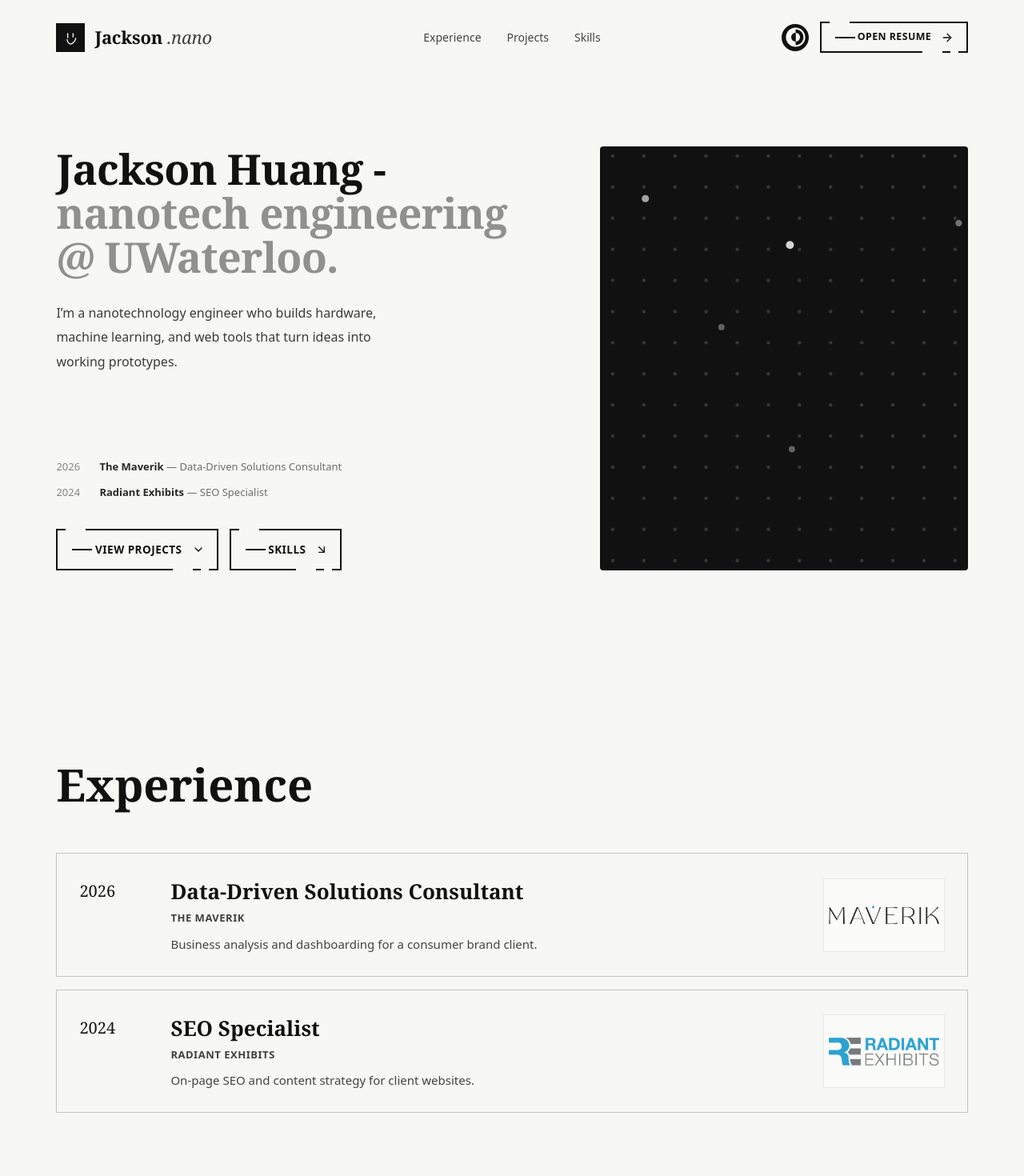
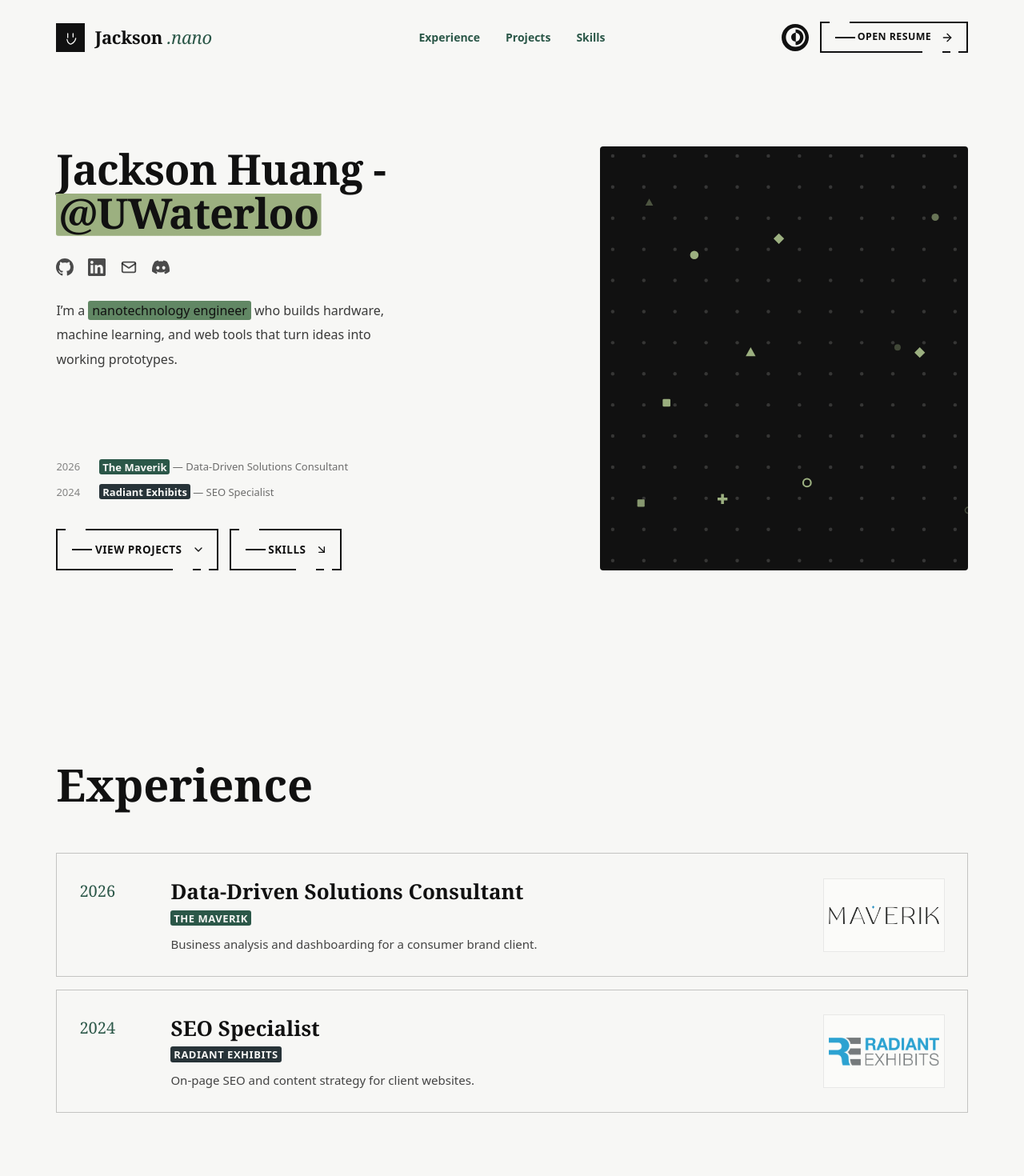
Before and after one commit to JacksonHuang312/portfolio, a React (Vite) app: page / in a window 1280 px wide. Shown: the top 1470 px of the page at 80% size. Built offline with nearby package versions, Linux system fonts and the light colour scheme.

Commit message:
Changed theme of website + added buttons

```diff
--- a/src/components/Experience.jsx
+++ b/src/components/Experience.jsx
@@ -14,7 +14,11 @@ export default function Experience() {
               <p className="experience-item__year">{role.year}</p>
               <div className="experience-item__body">
                 <h3>{role.title}</h3>
-                <p className="experience-item__company">{role.company}</p>
+                <p className="experience-item__company">
+                  {role.url ? (
+                    <a className={`highlight highlight--${role.highlight}`} href={role.url} target="_blank" rel="noopener">{role.company}</a>
+                  ) : role.company}
+                </p>
                 <p className="experience-item__blurb">{role.blurb}</p>
               </div>
               <div className="experience-item__logo">
--- a/src/components/Hero.jsx
+++ b/src/components/Hero.jsx
@@ -1,37 +1,84 @@
-import { Fragment, useRef } from 'react'
+import { Fragment, useEffect, useRef, useState } from 'react'
 import gsap from 'gsap'
 import { useGSAP } from '@gsap/react'
 import Lattice from './Lattice.jsx'
-import { ArrowDownRight, ChevronDown } from './Icons.jsx'
+import { ArrowDownRight, ChevronDown, Discord, GitHub, LinkedIn, Mail } from './Icons.jsx'
 import { roles } from '../data/roles.js'
+import { DISCORD_USERNAME, EMAIL, GITHUB_URL, LINKEDIN_URL } from '../data/contact.js'
 
 gsap.registerPlugin(useGSAP)
 
 // The headline is split into words so each one can rise out of its own mask.
 // Only the name is left at full brightness; the rest sits back a shade.
+// Each part starts on its own line.
 const TITLE = [
   { text: 'Jackson Huang -' },
-  { text: 'nanotech engineering @ UWaterloo.', muted: true },
+  { text: '@UWaterloo', muted: true, href: 'https://uwaterloo.ca/', highlight: 1 },
 ]
 
 const LATTICE_WIDTH = 572
 const LATTICE_HEIGHT = 660
 
 function Title() {
-  const words = TITLE.flatMap((part) =>
-    part.text.split(' ').map((word) => ({ word, muted: part.muted })),
+  const words = TITLE.flatMap((part, p) =>
+    part.text.split(' ').map((word, w) => ({
+      word,
+      muted: part.muted,
+      href: part.href,
+      highlight: part.highlight,
+      lineStart: p > 0 && w === 0,
+    })),
   )
   return (
     <h1 className="hero__title">
-      {words.map(({ word, muted }, i) => (
+      {words.map(({ word, muted, href, highlight, lineStart }, i) => (
         <Fragment key={i}>
-          {i > 0 ? ' ' : null}
+          {lineStart ? <br /> : i > 0 ? ' ' : null}
           <span className={muted ? 'word word--muted' : 'word'}>
-            <span className="word__inner">{word}</span>
+            {href ? (
+              <a className={`word__inner highlight highlight--${highlight}`} href={href} target="_blank" rel="noopener">{word}</a>
+            ) : (
+              <span className="word__inner">{word}</span>
+            )}
           </span>
         </Fragment>
       ))}
     </h1>
+  )
+}
+
+// Discord has no profile links for usernames, so this copies the username instead
+// and briefly shows a note saying so.
+function DiscordCopy() {
+  const [status, setStatus] = useState(null)
+  const timer = useRef(null)
+
+  useEffect(() => () => clearTimeout(timer.current), [])
+
+  const copy = async () => {
+    try {
+      await navigator.clipboard.writeText(DISCORD_USERNAME)
+      setStatus('copied')
+    } catch {
+      setStatus('failed')
+    }
+    clearTimeout(timer.current)
+    timer.current = setTimeout(() => setStatus(null), 2000)
+  }
+
+  return (
+    <button
+      type="button"
+      className="hero__social-button"
+      onClick={copy}
+      aria-label={`Copy Discord username ${DISCORD_USERNAME}`}
+    >
+      <Discord />
+      <span className={`hero__social-toast${status ? ' is-visible' : ''}`} role="status">
+        {status === 'copied' && 'Username copied!'}
+        {status === 'failed' && `Discord: ${DISCORD_USERNAME}`}
+      </span>
+    </button>
   )
 }
 
@@ -87,8 +134,8 @@ export default function Hero() {
             yTo(-((e.clientY - r.top) / r.height - 0.5) * 28)
 
             dotNodes.forEach((dotNode) => {
-              const dotX = Number(dotNode.getAttribute('cx'))
-              const dotY = Number(dotNode.getAttribute('cy'))
+              const dotX = Number(dotNode.dataset.x)
+              const dotY = Number(dotNode.dataset.y)
               const distanceX = dotX - pointerX
               const distanceY = dotY - pointerY
               const distance = Math.hypot(distanceX, distanceY)
@@ -137,8 +184,30 @@ export default function Hero() {
           <div className="hero__text">
             <Title />
 
+            <div className="hero__socials" data-reveal>
+              <a href={GITHUB_URL} target="_blank" rel="noreferrer" aria-label="GitHub">
+                <GitHub />
+              </a>
+              <a href={LINKEDIN_URL} target="_blank" rel="noreferrer" aria-label="LinkedIn">
+                <LinkedIn />
+              </a>
+              <a href={`mailto:${EMAIL}`} aria-label={`Email ${EMAIL}`}>
+                <Mail />
+              </a>
+              <DiscordCopy />
+            </div>
+
             <p className="hero__lede" data-reveal>
-              I&rsquo;m a nanotechnology engineer who builds hardware, machine learning, and web
+              I&rsquo;m a{' '}
+              <a
+                className="highlight highlight--2"
+                href="https://uwaterloo.ca/future-students/programs/nanotechnology-engineering"
+                target="_blank"
+                rel="noopener"
+              >
+                nanotechnology engineer
+              </a>{' '}
+              who builds hardware, machine learning, and web
               tools that turn ideas into working prototypes.
             </p>
           </div>
@@ -149,7 +218,11 @@ export default function Hero() {
                 <div className="hero__role" key={role.company}>
                   <span className="hero__role-year">{role.year}</span>
                   <span className="hero__role-detail">
-                    <strong>{role.company}</strong> &mdash; {role.title}
+                    <strong>
+                      {role.url ? (
+                        <a className={`highlight highlight--${role.highlight}`} href={role.url} target="_blank" rel="noopener">{role.company}</a>
+                      ) : role.company}
+                    </strong> &mdash; {role.title}
                   </span>
                 </div>
               ))}
--- a/src/components/Icons.jsx
+++ b/src/components/Icons.jsx
@@ -57,6 +57,19 @@ export const GitHub = () => (
   </svg>
 )
 
+export const Mail = () => (
+  <svg {...base}>
+    <rect x="3" y="5" width="18" height="14" rx="2" />
+    <path d="m3 7 9 6 9-6" />
+  </svg>
+)
+
+export const Discord = () => (
+  <svg width="16" height="16" viewBox="0 0 24 24" fill="currentColor" aria-hidden="true" focusable="false">
+    <path d="M20.317 4.37a19.791 19.791 0 0 0-4.885-1.515.074.074 0 0 0-.079.037c-.21.375-.444.864-.608 1.25a18.27 18.27 0 0 0-5.487 0 12.64 12.64 0 0 0-.617-1.25.077.077 0 0 0-.079-.037A19.736 19.736 0 0 0 3.677 4.37a.07.07 0 0 0-.032.027C.533 9.046-.32 13.58.099 18.057a.082.082 0 0 0 .031.057 19.9 19.9 0 0 0 5.993 3.03.078.078 0 0 0 .084-.028c.462-.63.874-1.295 1.226-1.994a.076.076 0 0 0-.041-.106 13.107 13.107 0 0 1-1.872-.892.077.077 0 0 1-.008-.128 10.2 10.2 0 0 0 .372-.292.074.074 0 0 1 .077-.01c3.928 1.793 8.18 1.793 12.062 0a.074.074 0 0 1 .078.01c.12.098.246.198.373.292a.077.077 0 0 1-.006.127 12.299 12.299 0 0 1-1.873.892.077.077 0 0 0-.041.107c.36.698.772 1.362 1.225 1.993a.076.076 0 0 0 .084.028 19.839 19.839 0 0 0 6.002-3.03.077.077 0 0 0 .032-.054c.5-5.177-.838-9.674-3.549-13.66a.061.061 0 0 0-.031-.03zM8.02 15.33c-1.183 0-2.157-1.085-2.157-2.419 0-1.333.956-2.419 2.157-2.419 1.21 0 2.176 1.096 2.157 2.42 0 1.333-.956 2.418-2.157 2.418zm7.975 0c-1.183 0-2.157-1.085-2.157-2.419 0-1.333.955-2.419 2.157-2.419 1.21 0 2.176 1.096 2.157 2.42 0 1.333-.946 2.418-2.157 2.418z" />
+  </svg>
+)
+
 // A hand-drawn smiley: two eye strokes and a lopsided grin.
 export const BrandMark = () => (
   <svg
--- a/src/components/Lattice.jsx
+++ b/src/components/Lattice.jsx
@@ -6,9 +6,37 @@ import { buildLattice } from '../lib/lattice.js'
 const W = 572
 const H = 660
 
+// The highlighted atoms cycle through these shapes, each drawn around (x, y).
+// data-x / data-y hold the centre so the hero's cursor effect works for any shape.
+const SHAPES = ['circle', 'square', 'triangle', 'ring', 'diamond', 'plus']
+
+function Atom({ x, y, shape }) {
+  const props = { className: 'lattice__atom', 'data-x': x, 'data-y': y }
+
+  switch (shape) {
+    case 'square':
+      return <rect {...props} x={x - 5.5} y={y - 5.5} width="11" height="11" rx="1.5" />
+    case 'triangle':
+      return <path {...props} d={`M${x} ${y - 7.5}L${x + 7} ${y + 5}H${x - 7}Z`} />
+    case 'ring':
+      return <circle {...props} className="lattice__atom lattice__atom--ring" cx={x} cy={y} r="5.5" />
+    case 'diamond':
+      return <path {...props} d={`M${x} ${y - 7.5}L${x + 7.5} ${y}L${x} ${y + 7.5}L${x - 7.5} ${y}Z`} />
+    case 'plus':
+      return (
+        <path
+          {...props}
+          d={`M${x - 2} ${y - 7}h4v5h5v4h-5v5h-4v-5h-5v-4h5Z`}
+        />
+      )
+    default:
+      return <circle {...props} cx={x} cy={y} r="6" />
+  }
+}
+
 export default function Lattice() {
-  const { edges, atoms } = useMemo(
-    () => buildLattice({ width: W, height: H, size: 46, atomCount: 6, seed: 11 }),
+  const { atoms } = useMemo(
+    () => buildLattice({ width: W, height: H, size: 46, atomCount: 13, atomGap: 100, seed: 11 }),
     [],
   )
 
@@ -28,10 +56,10 @@ export default function Lattice() {
     <svg className="lattice-svg" viewBox={`0 0 ${W} ${H}`} aria-hidden="true" focusable="false">
       <g className="lattice">
         {dots.map((dot, i) => (
-          <circle key={i} className="lattice__dot" cx={dot.x} cy={dot.y} r="2.5" />
+          <circle key={i} className="lattice__dot" cx={dot.x} cy={dot.y} r="2.5" data-x={dot.x} data-y={dot.y} />
         ))}
         {atoms.map((a, i) => (
-          <circle key={i} className="lattice__atom" cx={a.x} cy={a.y} r="6" />
+          <Atom key={i} x={a.x} y={a.y} shape={SHAPES[i % SHAPES.length]} />
         ))}
       </g>
     </svg>
--- /dev/null
+++ b/src/data/contact.js
@@ -0,0 +1,4 @@
+export const EMAIL = 'j672huan@uwaterloo.ca'
+export const LINKEDIN_URL = 'https://www.linkedin.com/in/jackson-huang-a5792b359/'
+export const GITHUB_URL = 'https://github.com/JacksonHuang312'
+export const DISCORD_USERNAME = 'cincopations'
--- a/src/data/roles.js
+++ b/src/data/roles.js
@@ -3,6 +3,8 @@ export const roles = [
     year: '2026',
     title: 'Data-Driven Solutions Consultant',
     company: 'The Maverik',
+    url: 'https://themaverik.com/',
+    highlight: 3,
     blurb: 'Business analysis and dashboarding for a consumer brand client.',
     logo: '/logos/maverik.png',
   },
@@ -10,6 +12,8 @@ export const roles = [
     year: '2024',
     title: 'SEO Specialist',
     company: 'Radiant Exhibits',
+    url: 'https://www.radiantexhibits.com/',
+    highlight: 4,
     blurb: 'On-page SEO and content strategy for client websites.',
     logo: '/logos/radiant-exhibits.png',
   },
--- a/src/styles.css
+++ b/src/styles.css
@@ -1,13 +1,17 @@
 /* ---------- Tokens ----------
-  The palette is intentionally restrained so typography, structure, and motion
-  carry the visual identity. Change a value here and it updates everywhere. */
+  Neutral backgrounds and text, with green accents from the palette
+  #9CB080 / #618764 / #2B5748 / #273338. Light mode uses the deep greens so
+  small text stays readable; dark mode uses the light greens.
+  Change a value here and it updates everywhere. */
 :root {
   --cream: #f7f7f5;
   --ink: #111111;
-  --terracotta: #111111;
-  --terracotta-strong: #111111;
-  --sage: #737373;
-  --sage-strong: #404040;
+  --terracotta: #2b5748;
+  --terracotta-strong: #2b5748;
+  --sage: #618764;
+  --sage-strong: #2b5748;
+  /* For things drawn on an inverted (ink-coloured) surface, like the hero card */
+  --accent-on-ink: #9cb080;
 
   --font-display: 'Fraunces Variable', Georgia, 'Times New Roman', serif;
   --font-body: 'Figtree Variable', system-ui, -apple-system, 'Segoe UI', sans-serif;
@@ -67,10 +71,11 @@
 .app--dark {
   --cream: #111111;
   --ink: #f7f7f5;
-  --terracotta: #f7f7f5;
-  --terracotta-strong: #f7f7f5;
-  --sage: #a3a3a3;
-  --sage-strong: #d6d6d6;
+  --terracotta: #9cb080;
+  --terracotta-strong: #9cb080;
+  --sage: #618764;
+  --sage-strong: #9cb080;
+  --accent-on-ink: #2b5748;
 }
 
 /* ---------- Base ---------- */
@@ -154,6 +159,46 @@ a {
   top: 12px;
 }
 
+/* ---------- Highlighted links ----------
+  Text links sit on a marker-style highlight, each in a different palette green.
+  The two lighter greens take dark text, the two darker ones light text. */
+.highlight {
+  padding: 0.05em 0.3em;
+  border-radius: 3px;
+  background: var(--hl-bg);
+  color: var(--hl-fg);
+  text-decoration: none;
+  -webkit-box-decoration-break: clone;
+  box-decoration-break: clone;
+  transition: background-color 0.2s ease, color 0.2s ease;
+}
+
+/* On hover every highlight flips to solid ink, so it clearly reads as a link */
+.highlight:hover,
+.highlight:focus-visible {
+  background: var(--ink);
+  color: var(--cream);
+}
+
+.highlight--1 { --hl-bg: #9cb080; --hl-fg: #111111; }
+.highlight--2 { --hl-bg: #618764; --hl-fg: #111111; }
+.highlight--3 { --hl-bg: #2b5748; --hl-fg: #f7f7f5; }
+.highlight--4 { --hl-bg: #273338; --hl-fg: #f7f7f5; }
+
+/* The headline link has to fit inside its word mask. The serif's line box has
+   extra room above the caps and none below the "@", so the highlight is drawn
+   as a gradient trimmed at the top, with padding added underneath. */
+.word__inner.highlight {
+  --hl-fill: var(--hl-bg);
+  padding: 0 0.06em 0.04em;
+  background: linear-gradient(var(--hl-fill), var(--hl-fill)) bottom / 100% calc(100% - 0.08em) no-repeat;
+}
+
+.word__inner.highlight:hover,
+.word__inner.highlight:focus-visible {
+  --hl-fill: var(--ink);
+}
+
 /* ---------- Buttons ---------- */
 .btn {
   position: relative;
@@ -232,7 +277,8 @@ a {
 }
 
 .btn:hover {
-  background: var(--ink);
+  background: var(--terracotta-strong);
+  border-color: var(--terracotta-strong);
   color: var(--cream);
 }
 
@@ -390,9 +436,10 @@ a {
 
 .site-nav a {
   font-size: 14px;
-  font-weight: 500;
+  font-weight: 600;
   text-decoration: none;
-  color: color-mix(in srgb, var(--ink) 78%, transparent);
+  color: var(--terracotta-strong);
+  transition: color 0.2s ease;
 }
 
 .site-nav a:hover {
@@ -464,6 +511,58 @@ a {
 
 .word--muted {
   color: color-mix(in srgb, var(--ink) 45%, transparent);
+}
+
+.hero__socials {
+  display: flex;
+  gap: 18px;
+}
+
+.hero__socials a,
+.hero__social-button {
+  display: inline-flex;
+  color: color-mix(in srgb, var(--ink) 75%, transparent);
+  transition: color 0.2s ease;
+}
+
+.hero__socials a:hover,
+.hero__socials a:focus-visible,
+.hero__social-button:hover,
+.hero__social-button:focus-visible {
+  color: var(--terracotta-strong);
+}
+
+.hero__social-button {
+  position: relative;
+  padding: 0;
+  border: 0;
+  background: none;
+  font: inherit;
+}
+
+/* Small note that pops up above the Discord icon after copying */
+.hero__social-toast {
+  position: absolute;
+  bottom: calc(100% + 6px);
+  left: 50%;
+  color: var(--terracotta-strong);
+  font-size: 12px;
+  font-weight: 600;
+  white-space: nowrap;
+  pointer-events: none;
+  opacity: 0;
+  transform: translate(-50%, 4px);
+  transition: opacity 0.2s ease, transform 0.2s ease;
+}
+
+.hero__social-toast.is-visible {
+  opacity: 1;
+  transform: translate(-50%, 0);
+}
+
+.hero__socials svg {
+  width: 22px;
+  height: 22px;
 }
 
 .hero__lede {
@@ -599,7 +698,7 @@ a {
 }
 
 .experience-item:hover {
-  background: color-mix(in srgb, var(--terracotta) 8%, transparent);
+  background: color-mix(in srgb, var(--sage) 12%, transparent);
   transform: translateY(-3px);
 }
 
@@ -834,9 +933,15 @@ a {
 }
 
 .lattice__atom {
-  fill: var(--cream);
+  fill: var(--accent-on-ink);
   transform-box: fill-box;
   transform-origin: center;
+}
+
+.lattice__atom--ring {
+  fill: none;
+  stroke: var(--accent-on-ink);
+  stroke-width: 2.4;
 }
 
 /* ---------- Projects ---------- */
@@ -944,7 +1049,7 @@ a {
 }
 
 .project-card:hover {
-  background: color-mix(in srgb, var(--terracotta) 8%, transparent);
+  background: color-mix(in srgb, var(--sage) 12%, transparent);
   transform: translateY(-5px);
 }
 
```
Also changed, not shown: src/App.jsx (+21 -0 lines), src/components/Footer.jsx (+3 -4 lines), src/components/Projects.jsx (+6 -5 lines), src/components/Skills.jsx (+6 -3 lines), src/lib/lattice.js (+5 -5 lines), public/projects/chatapp.png (added).
